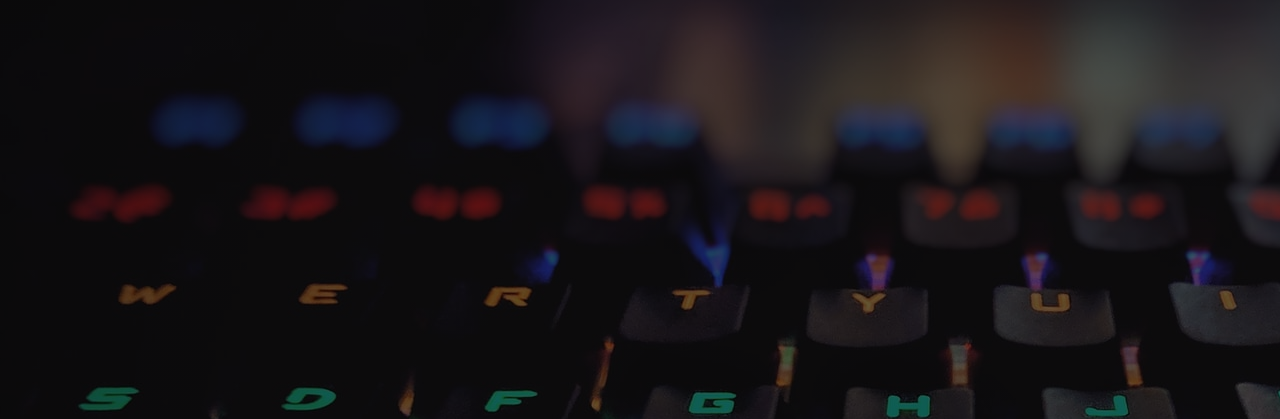
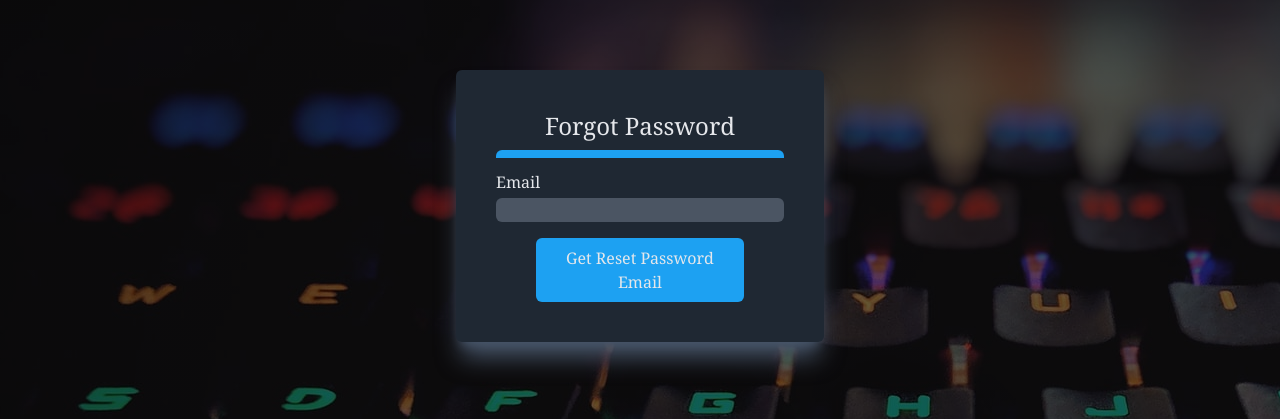
Before and after one commit to Christima-Mary-S/student-opportunity-notifier-frontend, a React (Create React App) app: page /forgotpasswordapplication in a window 1280 px wide. Shown: the part 226-645 px from the top of the page. Built offline with nearby package versions, Linux system fonts and the light colour scheme; no server answers.

Commit message:
Completed UI of forgot password application form component and initialized new password form component

```diff
--- a/package.json
+++ b/package.json
@@ -21,6 +21,7 @@
     "redux": "^4.1.2",
     "redux-thunk": "^2.4.1",
     "reselect": "^4.1.5",
+    "validator": "^13.7.0",
     "web-vitals": "^2.1.4"
   },
   "scripts": {
--- /dev/null
+++ b/src/components/ForgotPasswordApplication.js
@@ -0,0 +1,38 @@
+import { useState } from "react";
+import validator from "validator";
+
+export const ForgotPasswordApplication = () => {
+    const [email, setEmail] = useState("");
+
+    const onSubmit = (event) => {
+        event.preventDefault();
+        if (validator.isEmail(email)) {
+            console.log(email);
+        } else {
+            console.log("Email invalid!");
+        }
+    };
+
+    return <div>
+    <div className="register-container bg-black-light p-10 capitalize shadow-xl shadow-slate-600  rounded-md hover:scale-105 transform ease-in-out cursor-pointer">
+      <h2 className="mb-2 text-center text-2xl">Forgot Password</h2>
+      <div className="h-2 bg-cyan-light rounded-t-md mb-2"></div>
+      <form action="" className="form-login">
+        <label htmlFor="email">Email</label>
+        <input
+          type="email"
+          name="email"
+          id="email"
+          required
+          value={email}
+          onChange={(e) => setEmail(e.target.value)}
+        />
+        <div className="flex items-center justify-center">
+          <button type="submit" className="btn" onClick={onSubmit}>
+            Get reset password email
+          </button>
+        </div>
+      </form>
+    </div>
+  </div>;
+}
--- a/src/components/Home.js
+++ b/src/components/Home.js
@@ -6,6 +6,8 @@ import { Register } from "./Register";
 import { Dashboard } from "./Dashboard";
 import { HeroText } from "./HeroText";
 import { Admin } from "./Admin";
+import { ForgotPasswordApplication } from './ForgotPasswordApplication';
+import { NewPasswordForm } from './NewPasswordForm';
 
 export const Home = () => {
   return (
@@ -22,6 +24,12 @@ export const Home = () => {
           <Route exact path="/register/">
             <Register />
           </Route>
+          <Route exact path="/forgotpasswordapplication/">
+            <ForgotPasswordApplication />
+          </Route>
+          <Route exact path="/newpasswordform/">
+            <NewPasswordForm />
+          </Route>
           <Route exact path="/dashboard">
             <Dashboard />
           </Route>
--- a/src/components/Login.js
+++ b/src/components/Login.js
@@ -3,7 +3,7 @@ import { useDispatch } from "react-redux";
 import { useSelector } from "react-redux";
 import { Link } from "react-router-dom";
 
-import { login, getSavedArticles } from "../actions/actionCreators";
+import { login } from "../actions/actionCreators";
 import { selectIsAuthenticated, selectErrors, selectSavedArticles, selectUser } from "../selectors/selectors";
 import { LogoutButton } from "./LogoutButton";
 
@@ -65,7 +65,7 @@ export const Login = () => {
           </p>
           <p className="mt-2 flex justify-center">
             <Link
-              to="./register"
+              to="./forgotpasswordapplication"
               className="ml-2 text-cyan-light border-b-2 border-cyan-light"
             >
               Forgot password
--- /dev/null
+++ b/src/components/NewPasswordForm.js
@@ -0,0 +1,3 @@
+export const NewPasswordForm = () => {
+    return <h1>Enter new password</h1>
+}
```
Also changed, not shown: 1 other file (tests, documents, lock files or other folders).
